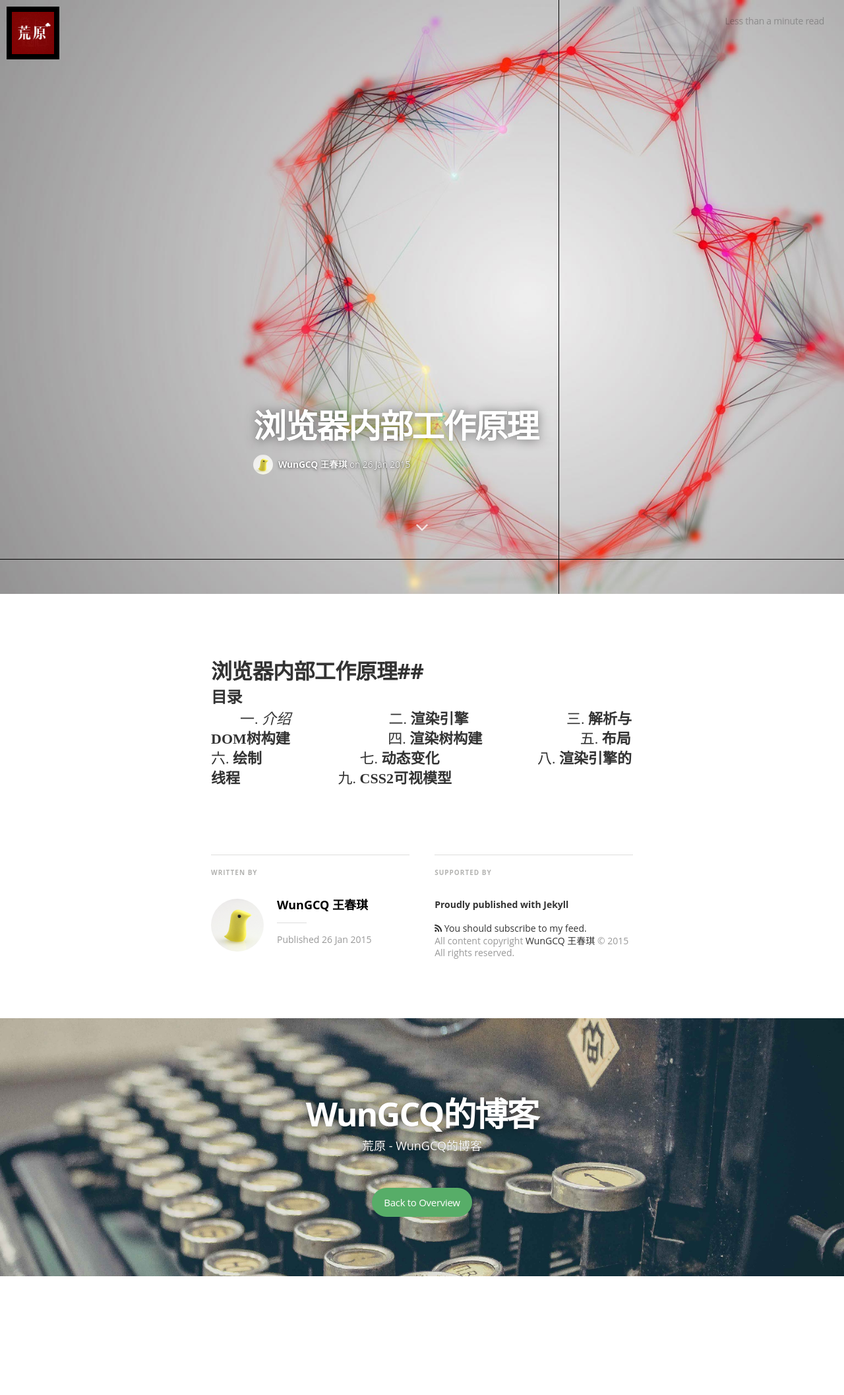
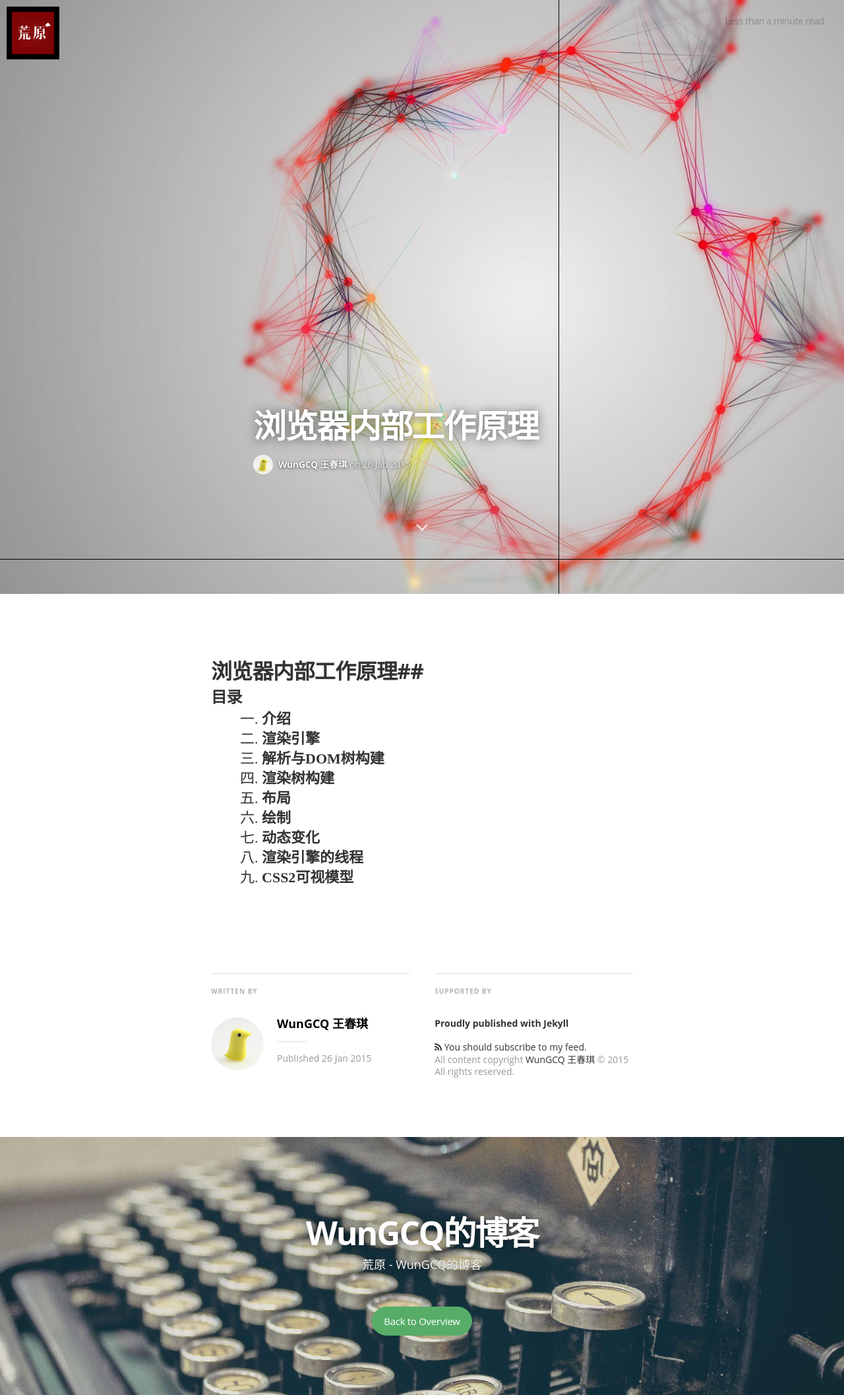
Before and after one commit to wcqblog/wcqblog.github.io, a Jekyll site: the page built from _posts/2014-1-26-浏览器内部工作原理.markdown, in a window 1280 px wide. Shown: the whole page at 66% size. Built offline with Jekyll 4.4.1, drawn with Linux system fonts in a browser that asks for light colours; nearby versions of some CDN libraries; some web fonts are replaced; Markdown is read by kramdown in place of the engine named in the settings; before the commit the page ends 1934 px from its top, so only the background shows below that.

```diff
--- a/_posts/2014-1-26-浏览器内部工作原理.markdown
+++ b/_posts/2014-1-26-浏览器内部工作原理.markdown
@@ -8,28 +8,12 @@ image: /assets/article_images/2015-01-25-webgl-shader/plexus.jpg
 ---
 ##浏览器内部工作原理##
 ###目录
-　　一. *介绍*
-
-
-　　二. **渲染引擎**
-
-
-　　三. **解析与DOM树构建**
-
-
-　　四. **渲染树构建**
-
-
-　　五. **布局**
-
-
-　　六. **绘制**
-
-
-　　七. **动态变化**
-
-
-　　八. **渲染引擎的线程**
-
-
-　　九. **CSS2可视模型**
+　　一. **介绍**<br/>
+　　二. **渲染引擎**<br/>
+　　三. **解析与DOM树构建**<br/>
+　　四. **渲染树构建**<br/>
+　　五. **布局**<br/>
+　　六. **绘制**<br/>
+　　七. **动态变化**<br/>
+　　八. **渲染引擎的线程**<br/>
+　　九. **CSS2可视模型**<br/>
```
